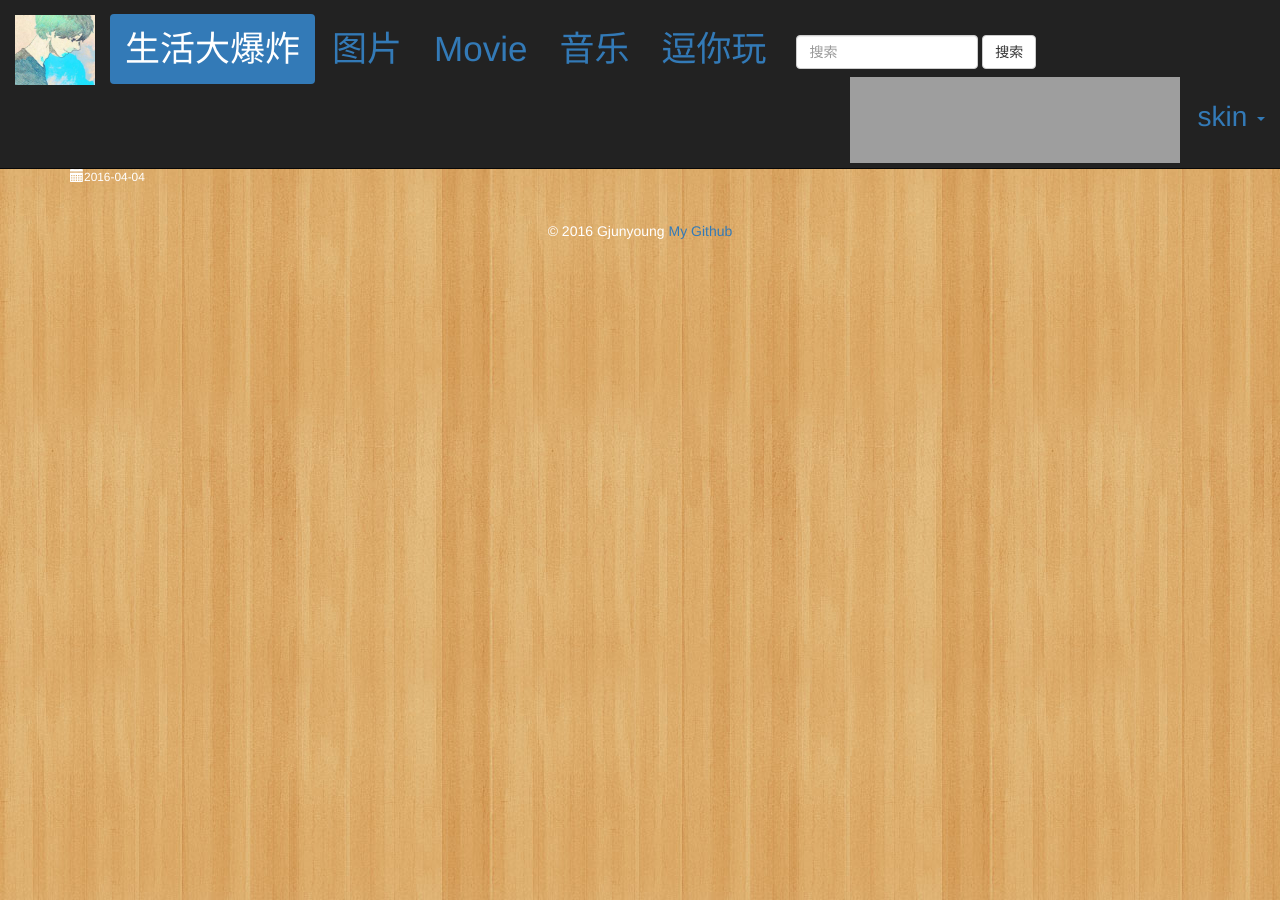
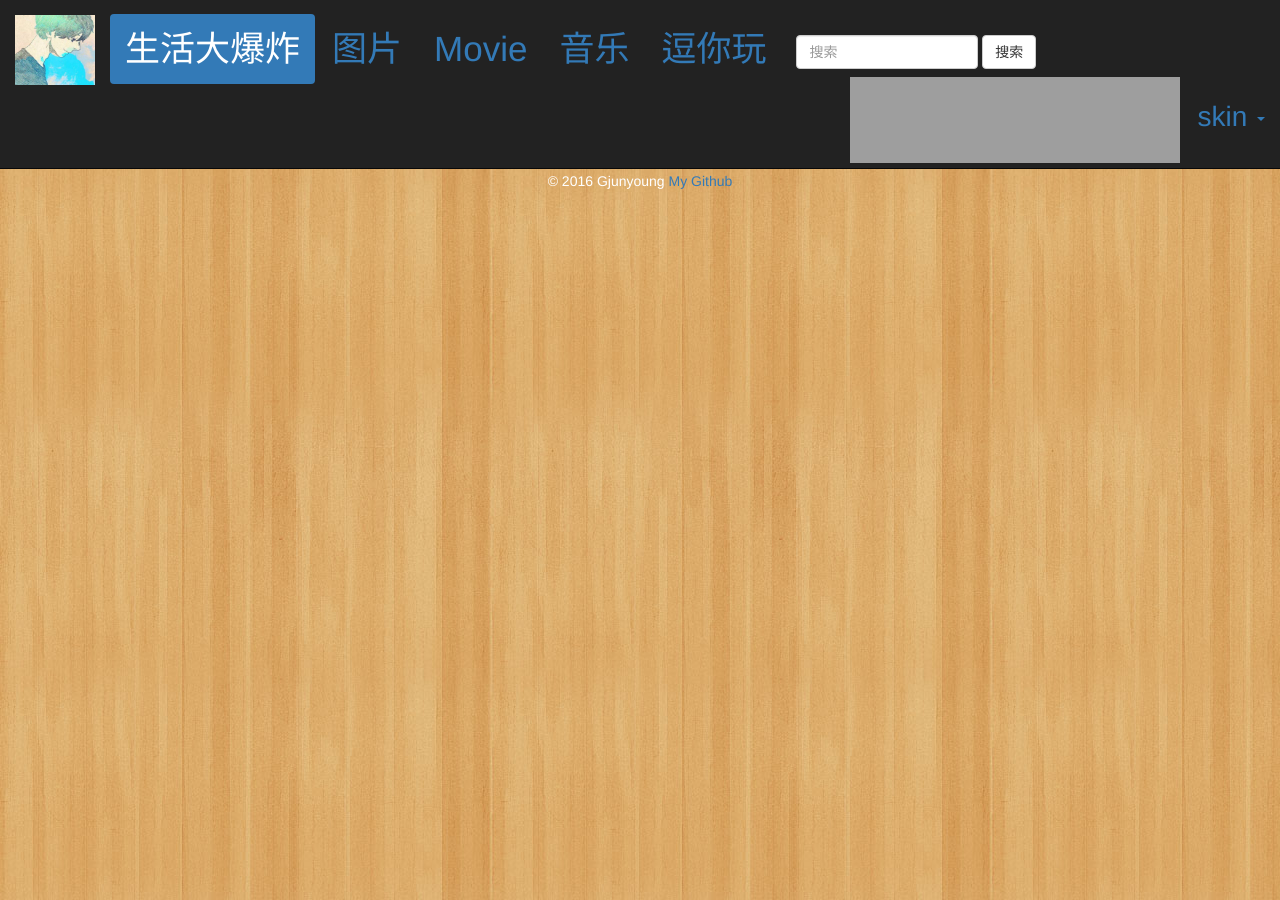
Before and after one commit to gjunyoung/blog-for-someone, a Jekyll site: the page built from index.html, in a window 1280 px wide. Built offline with Jekyll 4.4.1, drawn with Linux system fonts in a browser that asks for light colours; grey boxes are pictures that could not be loaded.

Commit message:
Update mycss.css

```diff
--- a/css/mycss.css
+++ b/css/mycss.css
@@ -1,9 +1,5 @@
 * {
     font-family: Helvetica, arial, freesans, clean, sans-serif;
-}
-
-body{
-    padding-top: 50px;
 }
 
 #footer {
```
